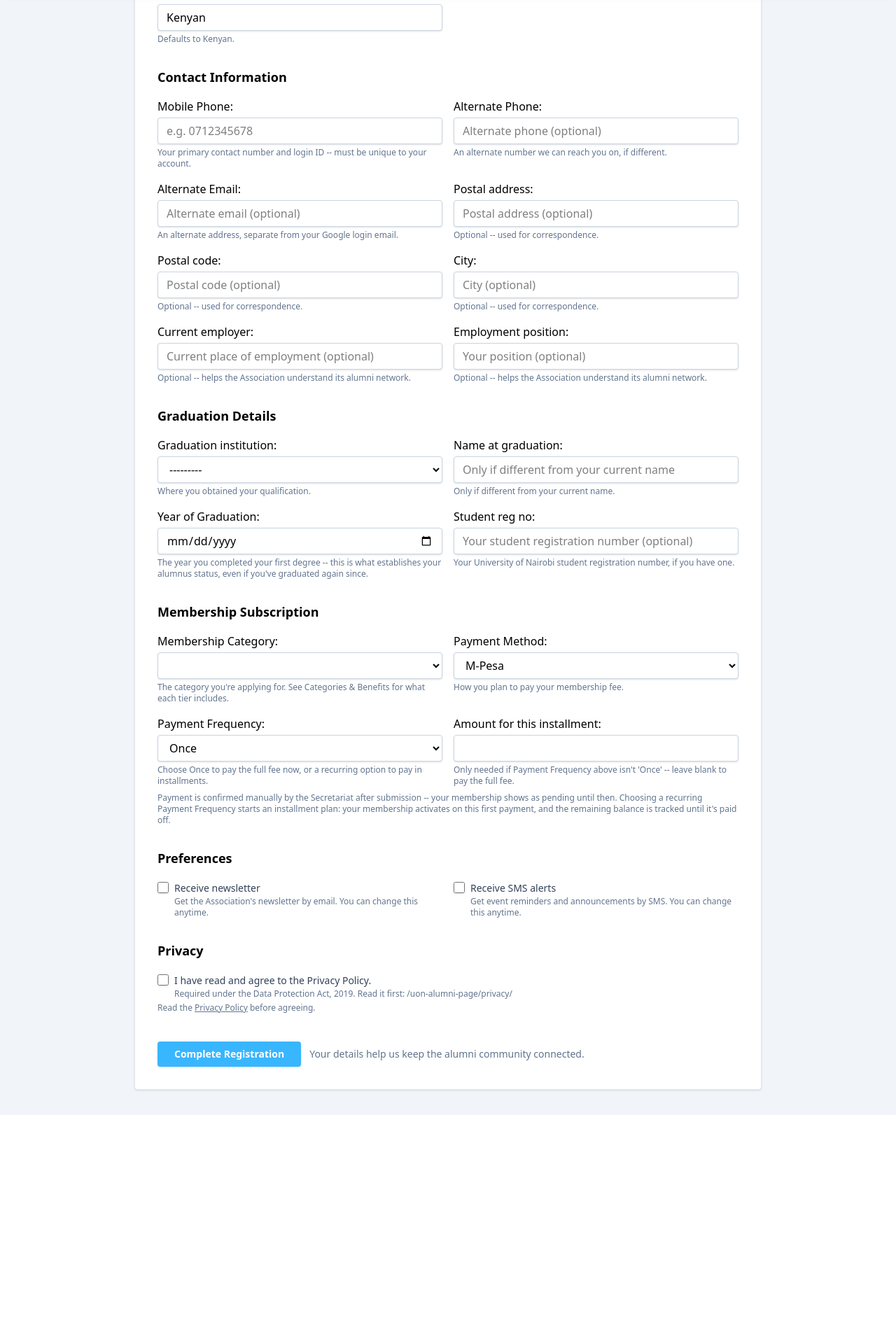
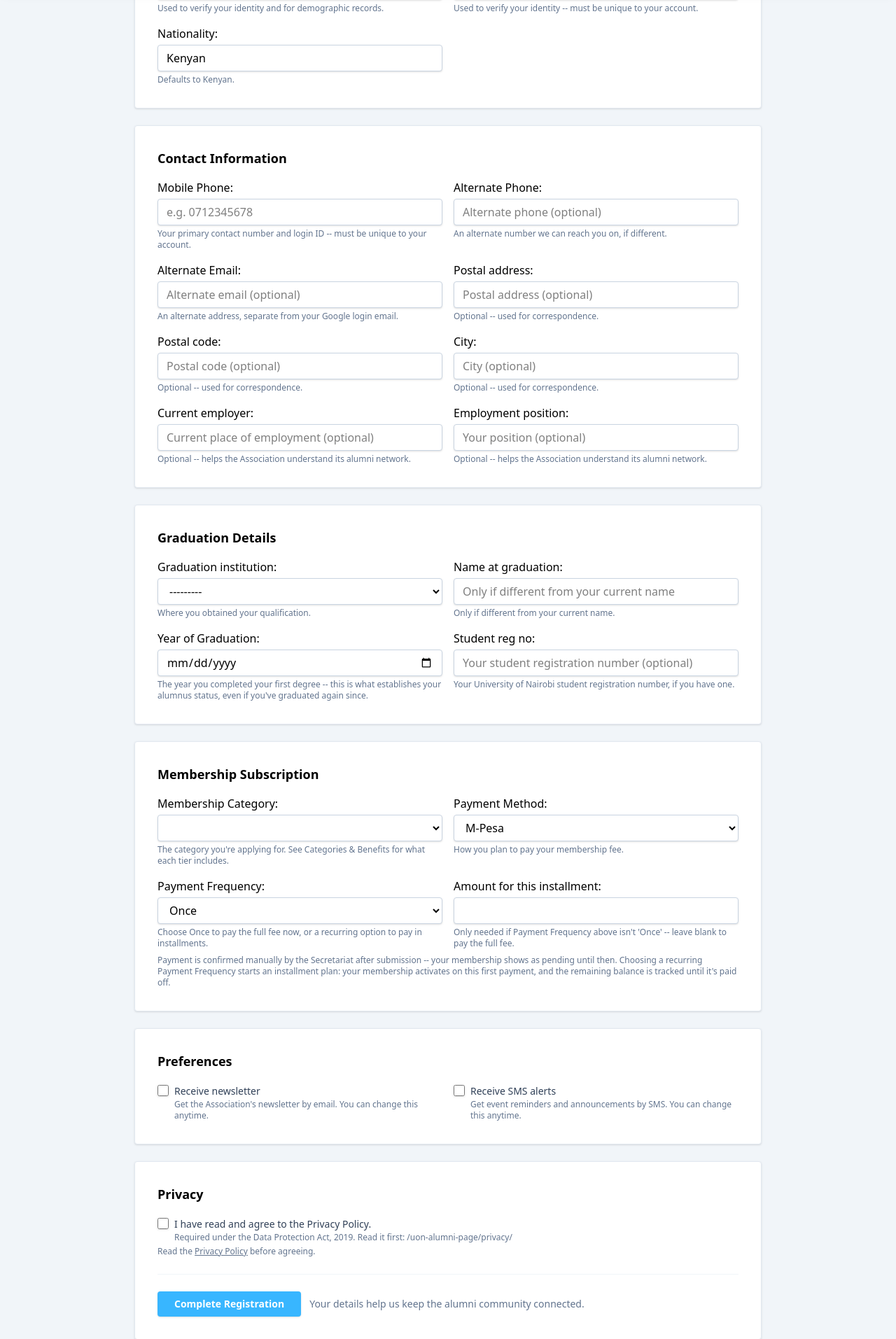
Before and after one commit to rueben17/uon_alumni_II, a Django app: a page that uses templates/home/uon_alumni_register.html in a window 1280 px wide. Shown: the part 817-2730 px from the top of the page at 70% size. Before the commit the page ends 2410 px from the top, so only its background shows below. Run offline with Django 5.2, Linux system fonts and the light colour scheme; the visitor is signed in with stand-in values (Sample User, id 1); data that the repository does not hold is empty; style sheets or scripts are compiled from the project's sources; parts of the project's set-up code (start-up, migrations or seed data) failed here and were passed over; some libraries are stand-ins or nearby versions.

Commit message:
Split alumni registration form into per-section cards
Personal Details, Contact Information, Graduation Details, Membership
Subscription, Preferences, and Privacy each render as their own white
card for readability on a form this long, while staying inside one
<form> that still submits as a single POST.

Co-Authored-By: Claude Sonnet 5 <noreply@anthropic.com>

```diff
--- a/templates/home/uon_alumni_register.html
+++ b/templates/home/uon_alumni_register.html
@@ -18,22 +18,29 @@
     {% include "snippets/navbar.html" %}
 
     <section class="max-w-full min-h-screen mx-auto px-4 py-8">
-        <div class="max-w-4xl mx-auto rounded-sm border border-slate-200 bg-white p-6 shadow-sm md:p-8">
-            <h1 class="text-2xl font-bold text-black">Register as a UoN Alumnus</h1>
-            <p class="mt-2 mb-8 text-slate-600">Please fill in your details below. Fields marked with * are required.</p>
+        <div class="max-w-4xl mx-auto space-y-6">
+            <div class="rounded-sm border border-slate-200 bg-white p-6 shadow-sm md:p-8">
+                <h1 class="text-2xl font-bold text-black">Register as a UoN Alumnus</h1>
+                <p class="mt-2 text-slate-600">Please fill in your details below. Fields marked with * are required.</p>
+            </div>
 
             {% if form.non_field_errors %}
-                <div class="mb-6 rounded-lg border border-red-200 bg-red-50 px-4 py-3 text-red-700">
+                <div class="rounded-lg border border-red-200 bg-red-50 px-4 py-3 text-red-700">
                     {% for error in form.non_field_errors %}
                         <p>{{ error }}</p>
                     {% endfor %}
                 </div>
             {% endif %}
 
-            <form method="post" novalidate class="space-y-8">
+            {% comment %}
+            One <form> still submits everything in a single POST -- each
+            fieldset below is its own popout card purely for readability on
+            a form this long, not a multi-step wizard (2026-08-20).
+            {% endcomment %}
+            <form method="post" novalidate class="space-y-6">
                 {% csrf_token %}
 
-                <div>
+                <div class="rounded-sm border border-slate-200 bg-white p-6 shadow-sm md:p-8">
                     <h2 class="text-lg font-semibold text-black">Personal Details</h2>
                     <div class="mt-4 grid grid-cols-1 gap-4 md:grid-cols-2">
                         {% include "snippets/form_field.html" with field=form.title %}
@@ -48,7 +55,7 @@
                     </div>
                 </div>
 
-                <div>
+                <div class="rounded-sm border border-slate-200 bg-white p-6 shadow-sm md:p-8">
                     <h2 class="text-lg font-semibold text-black">Contact Information</h2>
                     <div class="mt-4 grid grid-cols-1 gap-4 md:grid-cols-2">
                         {% include "snippets/form_field.html" with field=form.phone_mobile %}
@@ -62,7 +69,7 @@
                     </div>
                 </div>
 
-                <div>
+                <div class="rounded-sm border border-slate-200 bg-white p-6 shadow-sm md:p-8">
                     <h2 class="text-lg font-semibold text-black">Graduation Details</h2>
                     <div class="mt-4 grid grid-cols-1 gap-4 md:grid-cols-2">
                         {% include "snippets/form_field.html" with field=form.graduation_institution %}
@@ -87,7 +94,7 @@
                     </div>
                 </div>
 
-                <div>
+                <div class="rounded-sm border border-slate-200 bg-white p-6 shadow-sm md:p-8">
                     <h2 class="text-lg font-semibold text-black">Membership Subscription</h2>
                     <div class="mt-4 grid grid-cols-1 gap-4 md:grid-cols-2">
                         {% include "snippets/form_field.html" with field=form.membership_tier %}
@@ -98,7 +105,7 @@
                     <p class="mt-2 text-xs text-slate-500">Payment is confirmed manually by the Secretariat after submission -- your membership shows as pending until then. Choosing a recurring Payment Frequency starts an installment plan: your membership activates on this first payment, and the remaining balance is tracked until it's paid off.</p>
                 </div>
 
-                <div>
+                <div class="rounded-sm border border-slate-200 bg-white p-6 shadow-sm md:p-8">
                     <h2 class="text-lg font-semibold text-black">Preferences</h2>
                     <div class="mt-4 grid grid-cols-1 gap-4 md:grid-cols-2">
                         {% include "snippets/form_field.html" with field=form.receive_newsletter %}
@@ -106,7 +113,7 @@
                     </div>
                 </div>
 
-                <div>
+                <div class="rounded-sm border border-slate-200 bg-white p-6 shadow-sm md:p-8">
                     <h2 class="text-lg font-semibold text-black">Privacy</h2>
                     <div class="mt-4">
                         {% include "snippets/form_field.html" with field=form.privacy_consent %}
@@ -114,13 +121,13 @@
                             Read the <a href="{{ url_privacy }}" target="_blank" class="underline hover:text-slate-700">Privacy Policy</a> before agreeing.
                         </p>
                     </div>
-                </div>
 
-                <div class="flex flex-wrap items-center gap-3 pt-2">
-                    <button type="submit" class="inline-flex items-center justify-center rounded-sm bg-[#38b6ff] px-6 py-2 text-sm font-semibold text-white shadow-sm transition hover:bg-[#2f9bd9] focus:outline-none focus:ring-2 focus:ring-slate-300">
-                        Complete Registration
-                    </button>
-                    <p class="text-sm text-slate-500">Your details help us keep the alumni community connected.</p>
+                    <div class="mt-6 flex flex-wrap items-center gap-3 border-t border-slate-100 pt-6">
+                        <button type="submit" class="inline-flex items-center justify-center rounded-sm bg-[#38b6ff] px-6 py-2 text-sm font-semibold text-white shadow-sm transition hover:bg-[#2f9bd9] focus:outline-none focus:ring-2 focus:ring-slate-300">
+                            Complete Registration
+                        </button>
+                        <p class="text-sm text-slate-500">Your details help us keep the alumni community connected.</p>
+                    </div>
                 </div>
             </form>
         </div>
```
